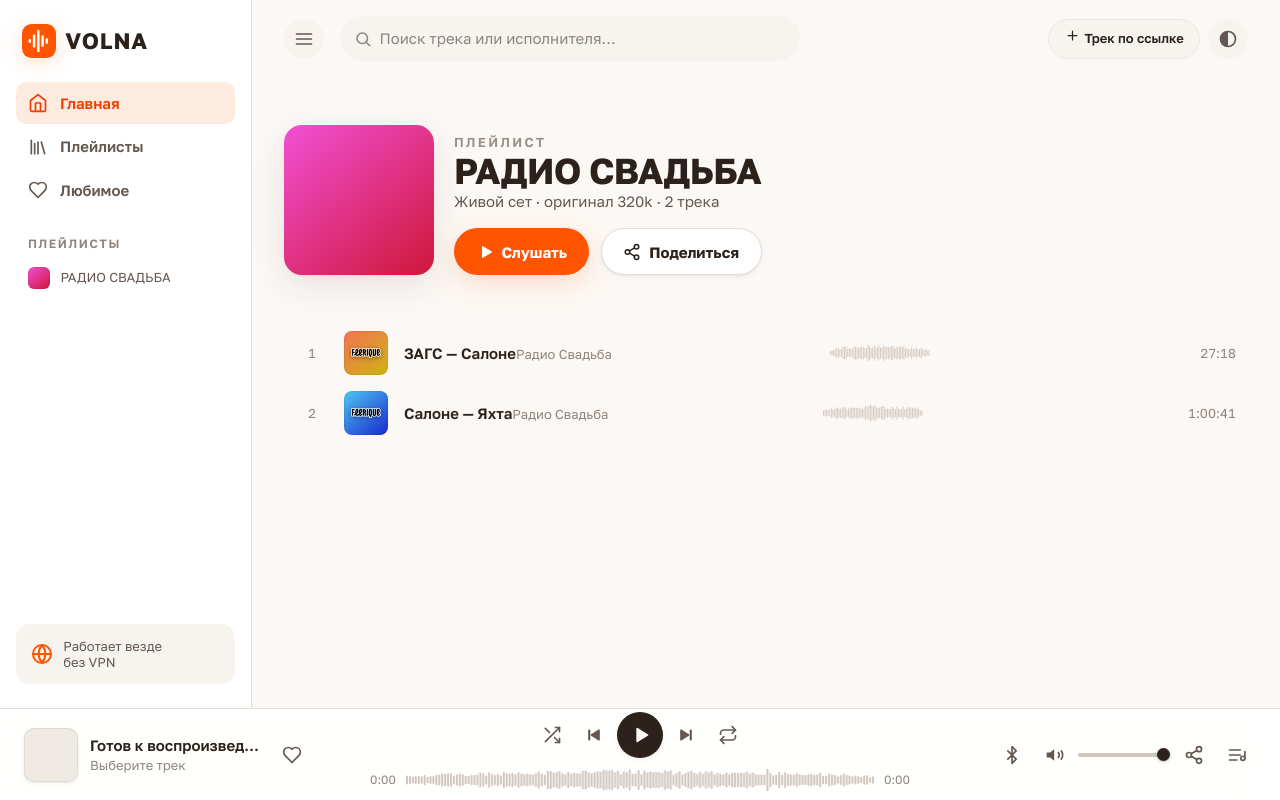
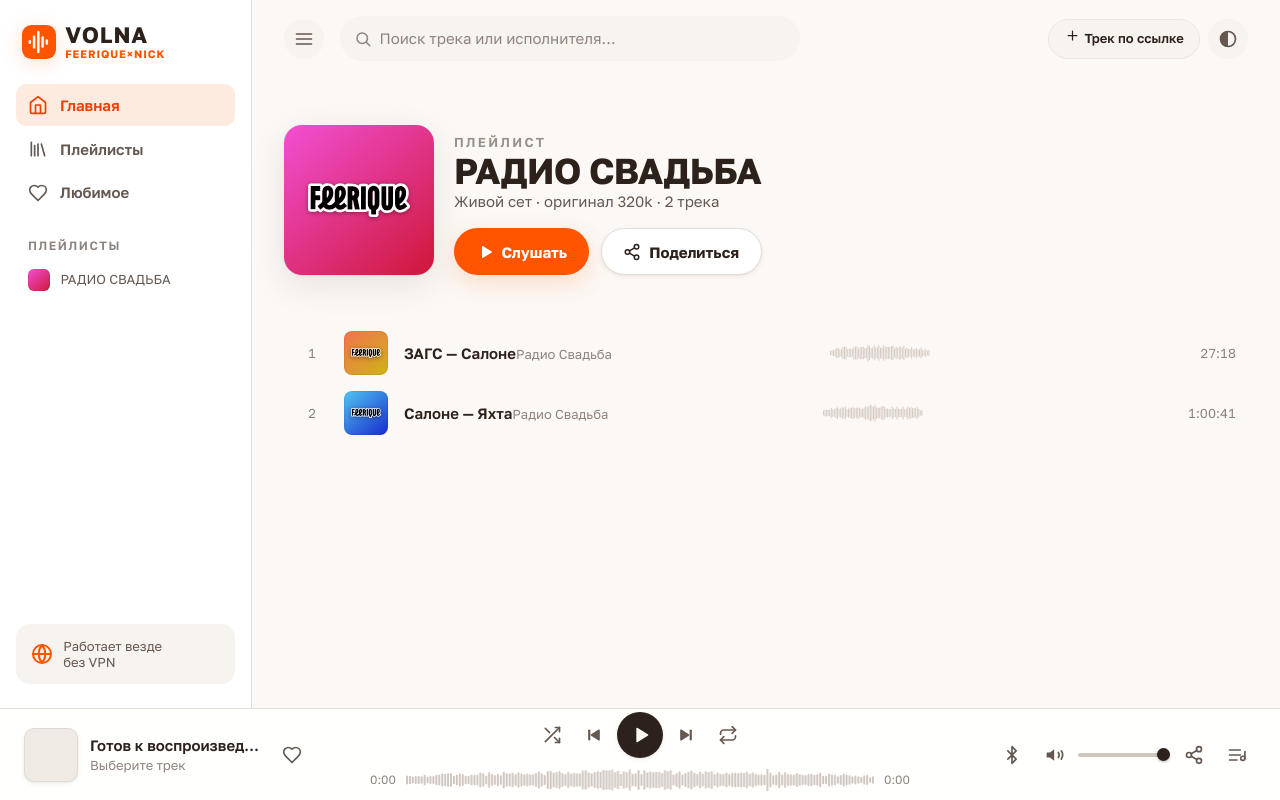
Before and after one commit to nikumen/radio-svadba, a plain HTML site: page index.html in a window 1280 px wide. Drawn offline with Linux system fonts and the light colour scheme; a web font is replaced by a local one.

Commit message:
feat: лого Feerique на обложке плейлиста + подпись FEERIQUE×NICK под VOLNA

```diff
--- a/index.html
+++ b/index.html
@@ -30,7 +30,10 @@
         <span class="brand__mark" aria-hidden="true">
           <svg viewBox="0 0 36 36" width="34" height="34"><rect width="36" height="36" rx="10" fill="var(--accent)"/><g fill="#fff"><rect x="7" y="16" width="2.6" height="4" rx="1.3"/><rect x="11.5" y="11" width="2.6" height="14" rx="1.3"/><rect x="16" y="6" width="2.6" height="24" rx="1.3"/><rect x="20.5" y="12" width="2.6" height="12" rx="1.3"/><rect x="25" y="15" width="2.6" height="6" rx="1.3"/></g></svg>
         </span>
-        <span class="brand__name">VOLNA</span>
+        <span class="brand__text">
+          <span class="brand__name">VOLNA</span>
+          <span class="brand__tag">FEERIQUE×NICK</span>
+        </span>
       </div>
 
       <nav class="nav" aria-label="Разделы">
--- a/src/data/catalog.js
+++ b/src/data/catalog.js
@@ -17,7 +17,7 @@ const byId = new Map([...TRACKS, ...WEDDING].map((t) => [t.id, t]));
 export const getTrack = (id) => byId.get(id) || null;
 
 export const PLAYLISTS = [
-  { id: "wedding", title: "РАДИО СВАДЬБА", subtitle: "Живой сет · оригинал 320k", tracks: WEDDING },
+  { id: "wedding", title: "РАДИО СВАДЬБА", subtitle: "Живой сет · оригинал 320k", tracks: WEDDING, logo: LOGO },
 ];
 
 const plById = new Map(PLAYLISTS.map((p) => [p.id, p]));
--- a/src/ui/views.js
+++ b/src/ui/views.js
@@ -82,16 +82,18 @@ export function mountViews(player, { play }) {
 
   function plCard(pl) {
     const tracks = playlistTracks(pl.id);
+    const art = h("div", { class: "pcard__art" },
+      h("button", {
+        class: "pcard__play", type: "button", "aria-label": "Слушать " + pl.title, html: ICONS.play,
+        onclick: (e) => { e.stopPropagation(); play(tracks, 0, pl.title); },
+      }));
+    applyCover(art, pl);
     return h("div", {
       class: "pcard", role: "button", tabindex: "0",
       onclick: () => openPlaylist(pl.id),
       onkeydown: (e) => { if (e.key === "Enter" || e.key === " ") { e.preventDefault(); openPlaylist(pl.id); } },
     },
-      h("div", { class: "pcard__art", style: { background: artworkCss(pl.id) } },
-        h("button", {
-          class: "pcard__play", type: "button", "aria-label": "Слушать " + pl.title, html: ICONS.play,
-          onclick: (e) => { e.stopPropagation(); play(tracks, 0, pl.title); },
-        })),
+      art,
       h("div", {},
         h("div", { class: "pcard__title" }, pl.title),
         h("div", { class: "pcard__sub" }, pl.subtitle))
@@ -111,9 +113,11 @@ export function mountViews(player, { play }) {
     const pl = getPlaylist(id);
     if (!pl) return emptyState("search", "Плейлист не найден", "");
     const tracks = playlistTracks(id);
+    const art = h("div", { class: "pl-cover", style: { width: "150px", height: "150px", borderRadius: "18px", boxShadow: "var(--shadow)", flex: "none" } });
+    applyCover(art, pl);
     return h("div", {},
       h("div", { class: "section", style: { display: "flex", gap: "1.25rem", alignItems: "flex-end", flexWrap: "wrap" } },
-        h("div", { style: { width: "150px", height: "150px", borderRadius: "18px", background: artworkCss(pl.id), boxShadow: "var(--shadow)", flex: "none" } }),
+        art,
         h("div", {},
           h("p", { class: "hero__eyebrow", style: { color: "var(--text-3)" } }, "Плейлист"),
           h("h1", { style: { fontSize: "var(--t-xl)" } }, pl.title),
--- a/styles/layout.css
+++ b/styles/layout.css
@@ -18,7 +18,12 @@
 }
 .brand { display: flex; align-items: center; gap: 0.6rem; padding: 0 0.35rem; }
 .brand__mark { display: grid; place-items: center; filter: drop-shadow(0 4px 10px var(--accent-tint-2)); }
+.brand__text { display: flex; flex-direction: column; align-items: stretch; line-height: 1; }
 .brand__name { font-family: var(--font-display); font-weight: 800; font-size: 1.4rem; letter-spacing: 0.04em; }
+.brand__tag {
+  font-family: var(--font-body); font-weight: 700; font-size: 0.68rem;
+  letter-spacing: 0.9px; color: var(--accent); white-space: nowrap; margin-top: 3px;
+}
 
 .nav { display: flex; flex-direction: column; gap: 2px; }
 .nav__item {
```
